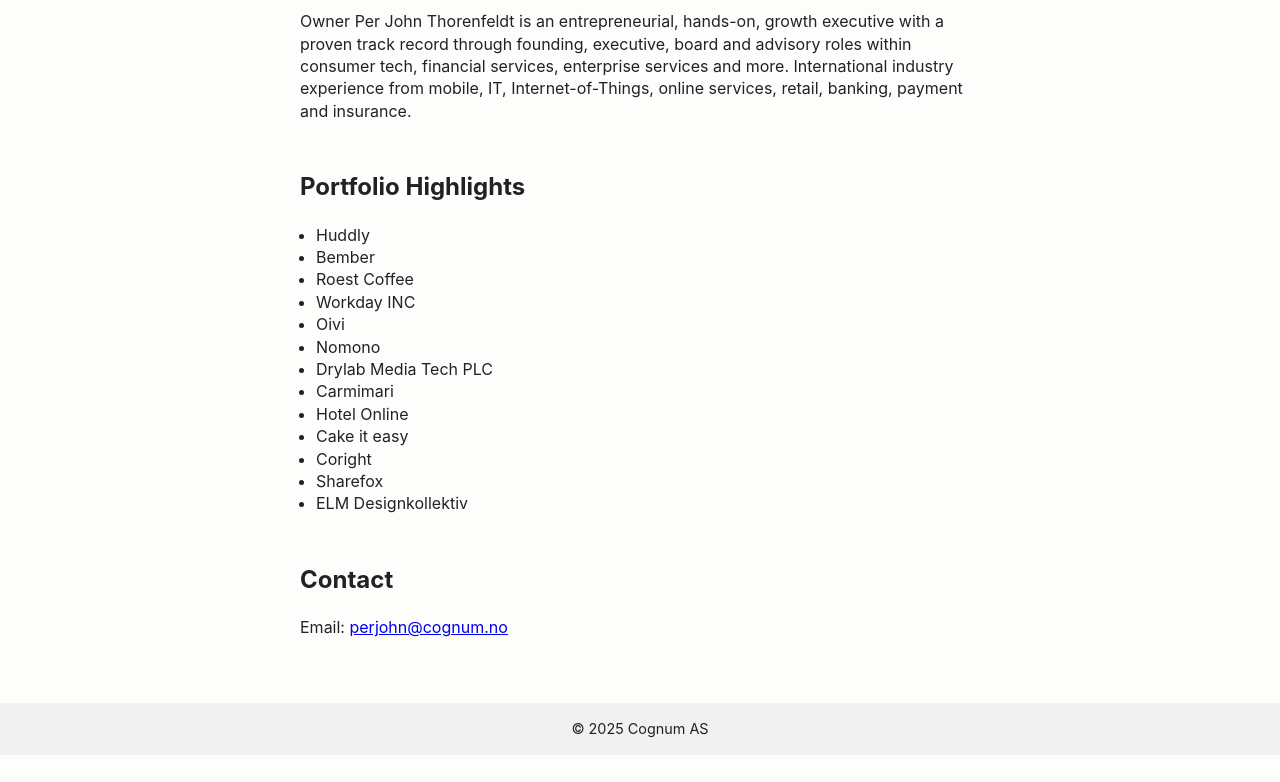
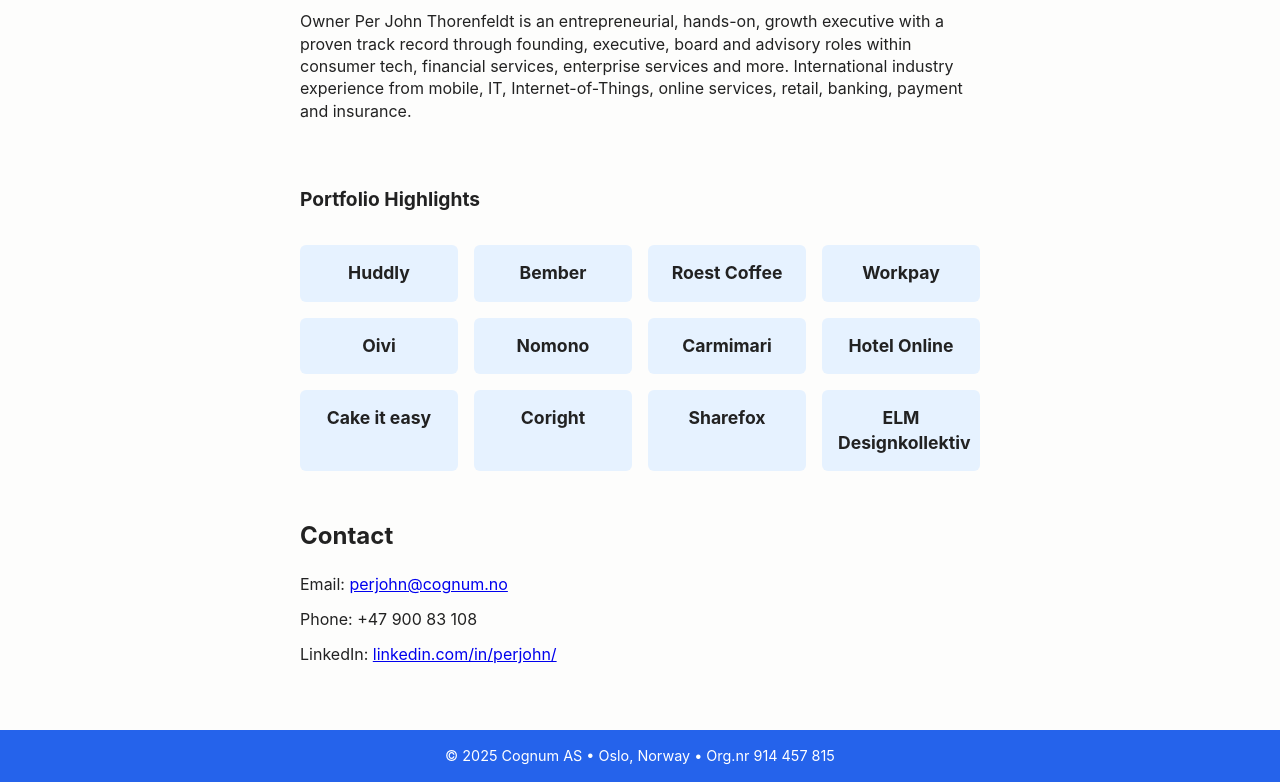
Before and after one commit to PerJohnCognum/cognum.github.io, a plain HTML site: page index.html in a window 1280 px wide. Shown: the part 571-1353 px from the top of the page. Before the commit the page ends 1326 px from the top, so only its background shows below. Drawn offline with Linux system fonts and the light colour scheme.

Commit message:
correct info

```diff
--- a/index.html
+++ b/index.html
@@ -29,11 +29,26 @@
     p {
       margin: 0.8rem 0;
     }
-    .portfolio, .contact {
+    .portfolio {
       margin-top: 3rem;
+      display: grid;
+      grid-template-columns: repeat(auto-fill, minmax(140px, 1fr));
+      gap: 1rem;
     }
-    .portfolio ul {
-      padding-left: 1rem;
+    .portfolio h2 {
+      grid-column: 1 / -1;
+      font-size: 1.2rem;
+    }
+    .portfolio-item {
+      background: #e6f2ff;
+      padding: 1rem;
+      text-align: center;
+      font-weight: bold;
+      font-size: 1.1rem;
+      border-radius: 6px;
+    }
+    .contact {
+      margin-top: 3rem;
     }
     footer {
       margin-top: 4rem;
@@ -66,30 +81,29 @@
 
     <section class="portfolio">
       <h2>Portfolio Highlights</h2>
-      <ul>
-        <li>Huddly</li>
-        <li>Bember</li>
-        <li>Roest Coffee</li>
-        <li>Workday INC</li>
-        <li>Oivi</li>
-        <li>Nomono</li>
-        <li>Drylab Media Tech PLC</li>
-        <li>Carmimari</li>
-        <li>Hotel Online</li>
-        <li>Cake it easy</li>
-        <li>Coright</li>
-        <li>Sharefox</li>
-        <li>ELM Designkollektiv</li>
-      </ul>
+      <div class="portfolio-item">Huddly</div>
+      <div class="portfolio-item">Bember</div>
+      <div class="portfolio-item">Roest Coffee</div>
+      <div class="portfolio-item">Workpay</div>
+      <div class="portfolio-item">Oivi</div>
+      <div class="portfolio-item">Nomono</div>
+      <div class="portfolio-item">Carmimari</div>
+      <div class="portfolio-item">Hotel Online</div>
+      <div class="portfolio-item">Cake it easy</div>
+      <div class="portfolio-item">Coright</div>
+      <div class="portfolio-item">Sharefox</div>
+      <div class="portfolio-item">ELM Designkollektiv</div>
     </section>
 
     <section class="contact">
       <h2>Contact</h2>
       <p>Email: <a href="mailto:perjohn@cognum.no">perjohn@cognum.no</a></p>
+      <p>Phone: +47 900 83 108</p>
+     <p>LinkedIn: <a href="https://www.linkedin.com/in/perjohn/" target="_blank">linkedin.com/in/perjohn/</a></p>
     </section>
   </main>
-  <footer>
-    &copy; 2025 Cognum AS
-  </footer>
+<footer style="background:#2563eb;color:#fff;text-align:center;padding:1rem;font-size:0.9rem;">
+  © 2025 Cognum AS • Oslo, Norway • Org.nr 914 457 815
+</footer>
 </body>
 </html>
```
